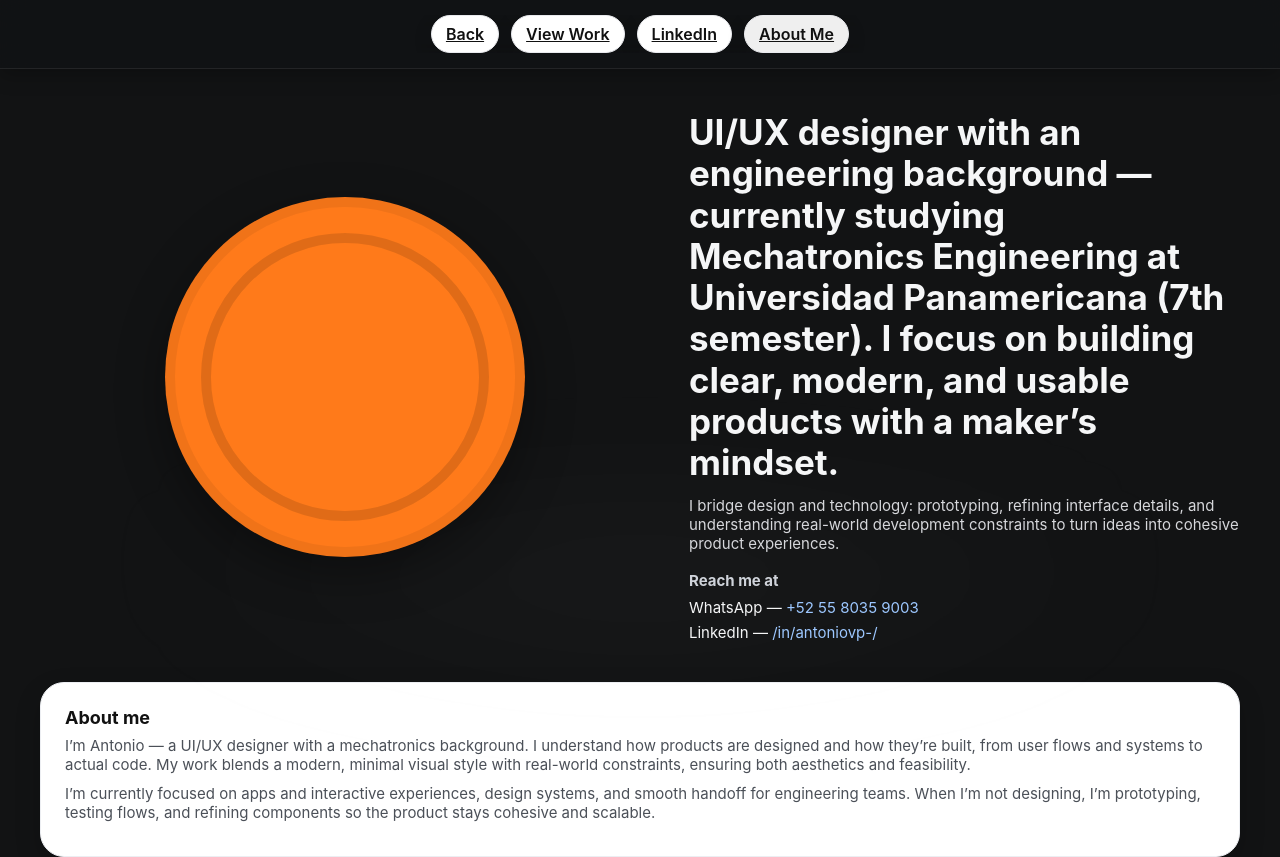
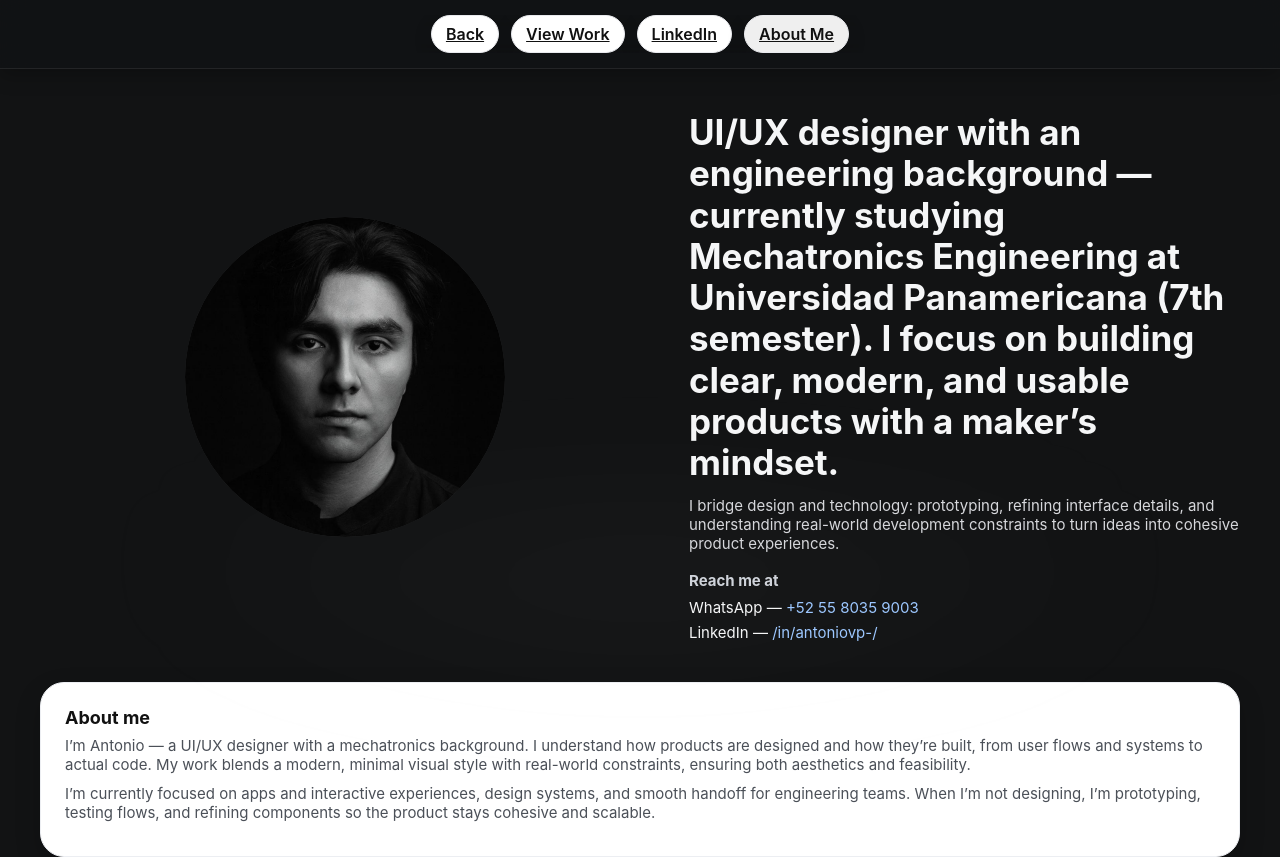
Before and after one commit to Antoniovpaz/Portafolio, a website built with Vite: page portafolio/aboutme.html in a window 1280 px wide. Shown: the top 857 px of the page. Built offline with nearby package versions, Linux system fonts and the light colour scheme.

Commit message:
foto aboutme

```diff
--- a/portafolio/aboutme.html
+++ b/portafolio/aboutme.html
@@ -38,8 +38,7 @@
         <div class="container about-grid">
             <div class="about-photo">
                 <div class="about-ring"></div>
-            <!-- Tu foto (opcional). Si no tienes foto aún, omite el <img> -->
-            <!-- <img src="/public/assets/me.jpg" alt="Antonio"> -->
+                <img src="/assets/antonio.png" alt="Antonio" loading="eager">
             </div>
 
             <div class="about-copy">
--- a/portafolio/public/assets/css/aboutme.css
+++ b/portafolio/public/assets/css/aboutme.css
@@ -99,30 +99,27 @@
 
 /* Foto dentro de círculo naranja (con doble aro) */
 .about-photo{
-  position:relative; display:grid; place-items:center;
+  position: relative;
+  width: clamp(180px, 28vw, 320px);  /* ← controla el tamaño */
+  aspect-ratio: 1 / 1;
+  border-radius: 50%;
+  overflow: hidden;
+  margin: 0 auto;                   /* centrada en su columna */
+  background: transparent;          /* sin color detrás */
 }
 .about-ring{
-  position:relative;
-  width:min(360px, 62vw);
-  aspect-ratio:1/1;
-  border-radius:50%;
-  background:#ff7a1a;
-  box-shadow: 0 16px 48px rgba(0,0,0,.35);
+  position: absolute;
+  inset: -6px;                              /* aro poquito más grande que la foto */
+  border: 6px solid rgba(255,255,255,.08);  /* aro suave */
+  border-radius: 50%;
+  pointer-events: none;
 }
-.about-ring::before,
-.about-ring::after{
-  content:""; position:absolute; inset:10%;
-
-  border-radius:50%;
-  border: 10px solid rgba(0,0,0,.12);
-}
-.about-ring::after{ inset:0; border-color: rgba(0,0,0,.06); }
-
 .about-photo img{
-  position:absolute; inset: 10%;
-  width:auto; height:auto; border-radius:50%;
-  object-fit:cover;
-  box-shadow: 0 10px 24px rgba(0,0,0,.35);
+  width: 100%;
+  height: 100%;
+  object-fit: cover;
+  display: block;
+  border-radius: 50%;
 }
 
 /* Tipografía */
@@ -160,10 +157,8 @@
 }
 
 /* Responsive */
-@media (max-width:1020px){
-  .about-grid{ grid-template-columns:1fr; }
-  .about-photo{ order:2; }
-  .about-copy{ order:1; }
+@media (max-width: 900px){
+  .about-photo{ width: clamp(160px, 42vw, 240px); }
 }
 
 /* Bullets elegantes dentro de la card */
```
Lines whose indentation alone changed are shown as unchanged.
